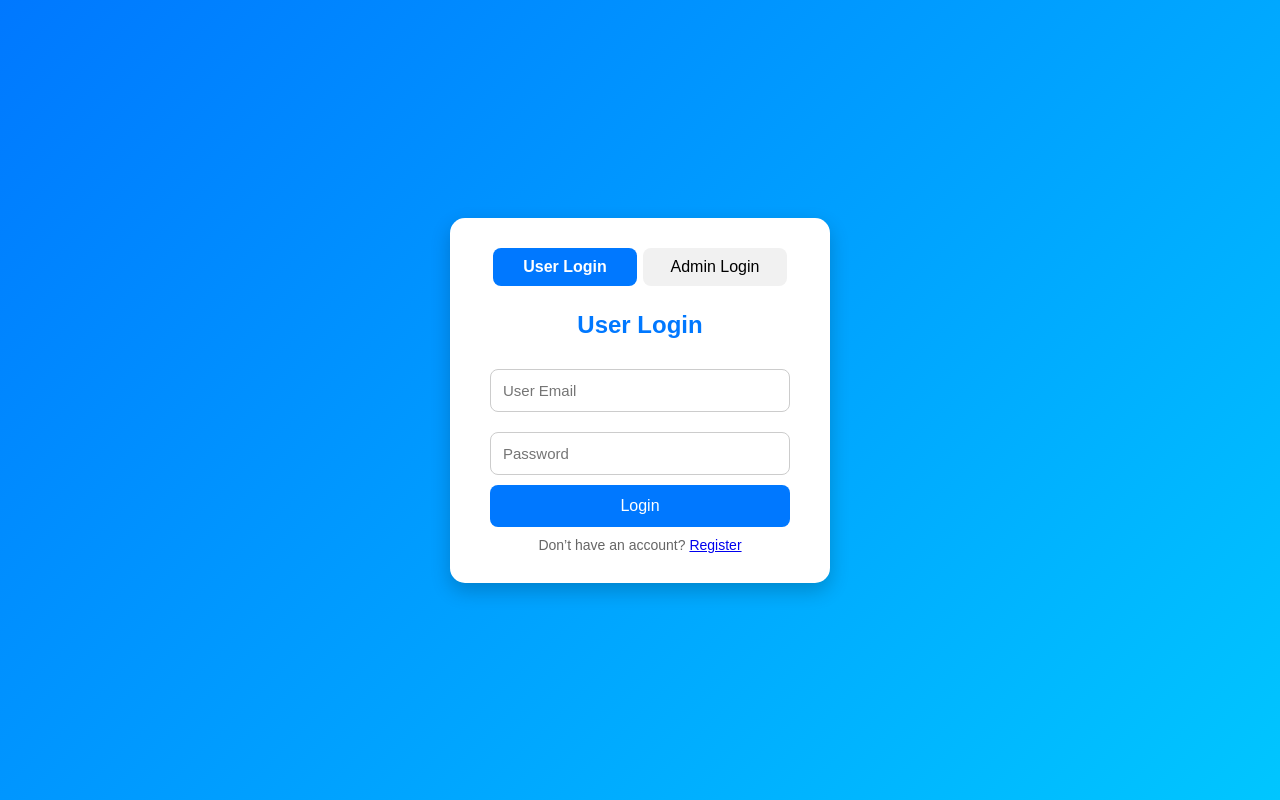
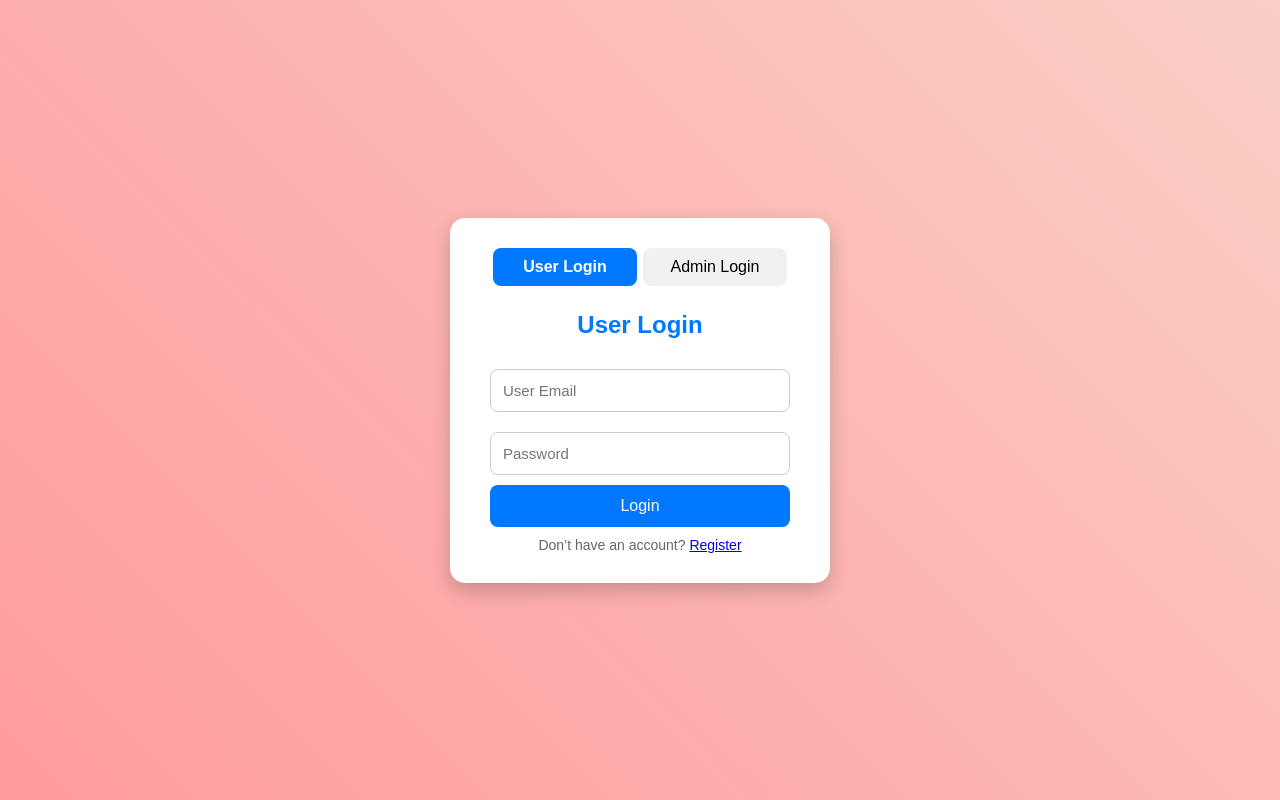
Before and after one commit to urbansolutionschill/UsolutionsChills, a plain HTML site: page login.html in a window 1280 px wide. Drawn offline with Linux system fonts and the light colour scheme.

Commit message:
Update login.html
Signed-off-by: Raju Ali <skforid8486@zohomail.in>

```diff
--- a/login.html
+++ b/login.html
@@ -17,7 +17,7 @@
       justify-content: center;
       align-items: center;
       min-height: 100vh;
-      background: linear-gradient(135deg, #0078ff, #00c6ff);
+      background: linear-gradient(45deg, #ff9a9e, #fad0c4);
     }
 
     .login-container {
```
